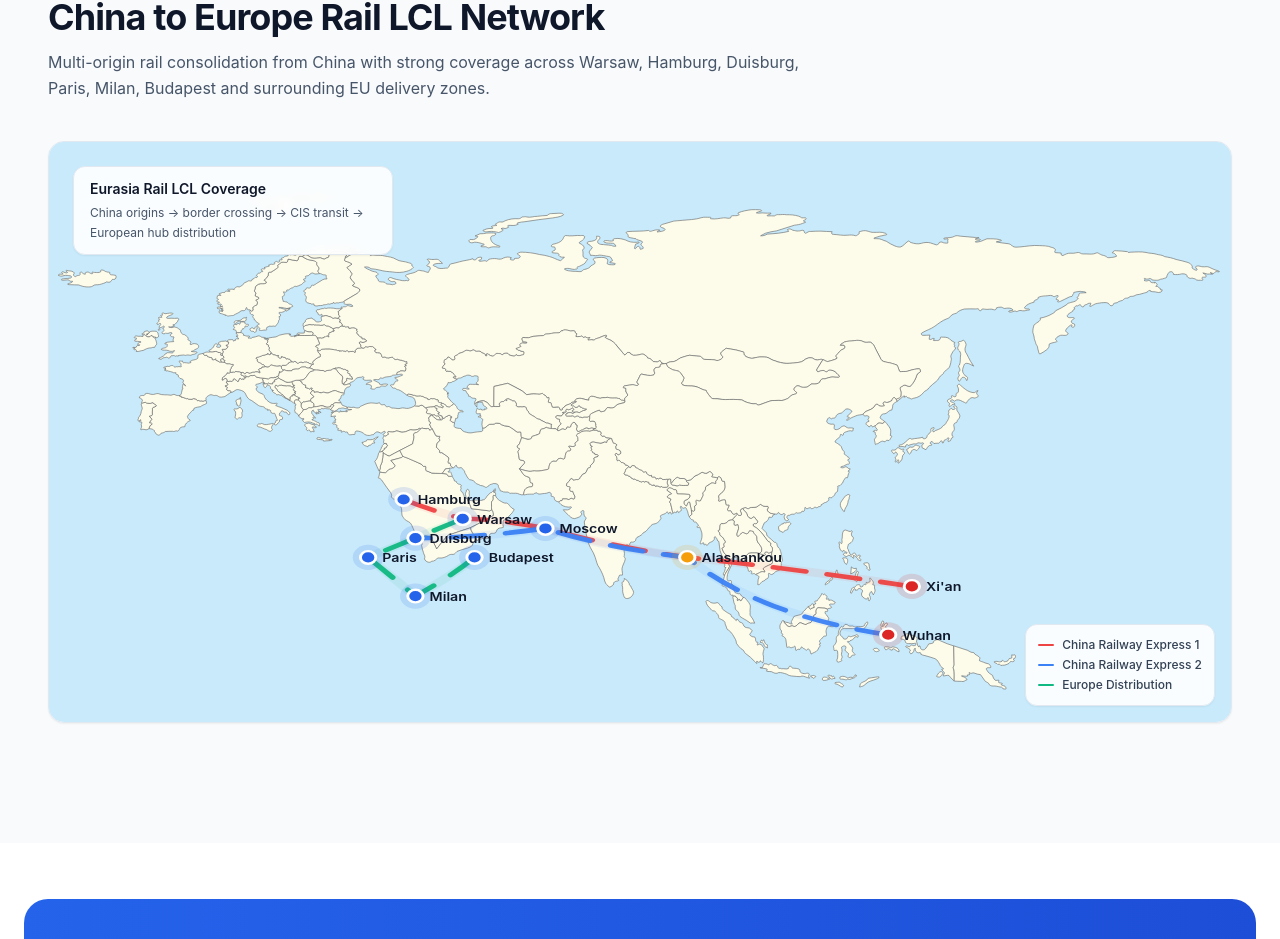
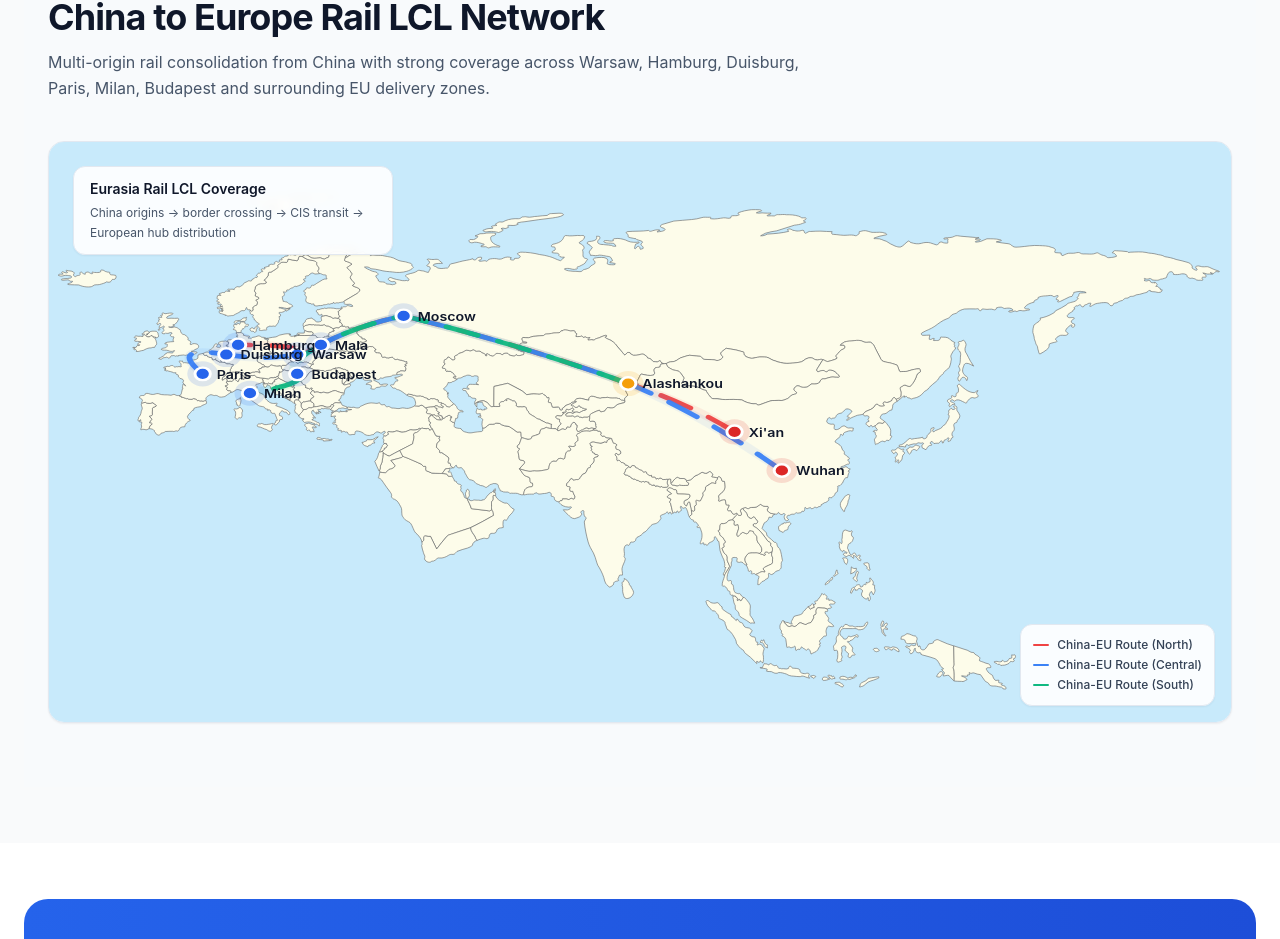
Before and after one commit to Bion3/txmh-eurasia-landing, a React (Vite) app: page / in a window 1280 px wide. Shown: the part 1249-2188 px from the top of the page. Built offline with nearby package versions, Linux system fonts and the light colour scheme.

Commit message:
initial website upload

```diff
--- a/src/components/EurasiaMapSvg.jsx
+++ b/src/components/EurasiaMapSvg.jsx
@@ -5,45 +5,46 @@ import mapSvg from "./Eurasia_location_map.svg";
 // 1) 可维护的数据（后续可从后台读取）
 // =========================
 const hubs = [
-  { id: "xian", name: "Xi'an", x: 73, y: 46, type: "origin", country: "China" },
-  { id: "wuhan", name: "Wuhan", x: 71, y: 51, type: "origin", country: "China" },
-  { id: "alashankou", name: "Alashankou", x: 54, y: 43, type: "border", country: "China / Kazakhstan" },
-  { id: "moscow", name: "Moscow", x: 42, y: 40, type: "hub", country: "Russia" },
-  { id: "warsaw", name: "Warsaw", x: 35, y: 39, type: "hub", country: "Poland" },
-  { id: "hamburg", name: "Hamburg", x: 30, y: 37, type: "hub", country: "Germany" },
-  { id: "duisburg", name: "Duisburg", x: 31, y: 41, type: "hub", country: "Germany" },
-  { id: "paris", name: "Paris", x: 27, y: 43, type: "hub", country: "France" },
-  { id: "milan", name: "Milan", x: 31, y: 47, type: "hub", country: "Italy" },
-  { id: "budapest", name: "Budapest", x: 36, y: 43, type: "hub", country: "Hungary" },
+  { id: "xian", name: "Xi'an", x: 58, y: 30, type: "origin", country: "China" },
+  { id: "wuhan", name: "Wuhan", x: 62, y: 34, type: "origin", country: "China" },
+  { id: "alashankou", name: "Alashankou", x: 49, y: 25, type: "border", country: "China / Kazakhstan" },
+  { id: "moscow", name: "Moscow", x: 30, y: 18, type: "hub", country: "Russia" },
+  { id: "mala", name: "Mala", x: 23, y: 21, type: "hub", country: "Poland" },
+  { id: "warsaw", name: "Warsaw", x: 21, y: 22, type: "hub", country: "Poland" },
+  { id: "hamburg", name: "Hamburg", x: 16, y: 21, type: "hub", country: "Germany" },
+  { id: "duisburg", name: "Duisburg", x: 15, y: 22, type: "hub", country: "Germany" },
+  { id: "paris", name: "Paris", x: 13, y: 24, type: "hub", country: "France" },
+  { id: "milan", name: "Milan", x: 17, y: 26, type: "hub", country: "Italy" },
+  { id: "budapest", name: "Budapest", x: 21, y: 24, type: "hub", country: "Hungary" },
 ];
 
 const routes = [
   {
     id: "route-1",
-    name: "China Railway Express 1",
+    name: "China-EU Route (North)",
     color: "#ef4444",
     duration: "18–22 days",
     service: "Rail LCL",
-    path: "M 73,46 Q 62,44 54,43 Q 48,42 42,40 Q 38,39 35,39 Q 32,38 30,37",
-    points: ["xian", "alashankou", "moscow", "warsaw", "hamburg"],
+    path: "M 58,30 Q 54,27 49,25 Q 40,21 30,18 Q 26,19 23,21 T 21,22 T 16,21",
+    points: ["xian", "alashankou", "moscow", "mala", "warsaw", "hamburg"],
   },
   {
     id: "route-2",
-    name: "China Railway Express 2",
+    name: "China-EU Route (Central)",
     color: "#3b82f6",
     duration: "20–25 days",
     service: "Rail LCL",
-    path: "M 71,51 Q 60,49 54,43 Q 47,42 42,40 Q 36,41 31,41",
-    points: ["wuhan", "alashankou", "moscow", "duisburg"],
+    path: "M 62,34 Q 55,28 49,25 Q 40,21 30,18 Q 26,19 23,21 T 15,22 T 13,24",
+    points: ["wuhan", "alashankou", "moscow", "mala", "duisburg", "paris"],
   },
   {
     id: "route-3",
-    name: "Europe Distribution",
+    name: "China-EU Route (South)",
     color: "#10b981",
-    duration: "2–6 days",
-    service: "Last-Mile Delivery",
-    path: "M 35,39 Q 33,40 31,41 Q 29,42 27,43 Q 29,45 31,47 Q 34,45 36,43",
-    points: ["warsaw", "duisburg", "paris", "milan", "budapest"],
+    duration: "22–26 days",
+    service: "Rail LCL",
+    path: "M 49,25 Q 40,21 30,18 Q 26,19 23,21 T 21,24 T 17,26",
+    points: ["alashankou", "moscow", "mala", "budapest", "milan"],
   },
 ];
 
```
